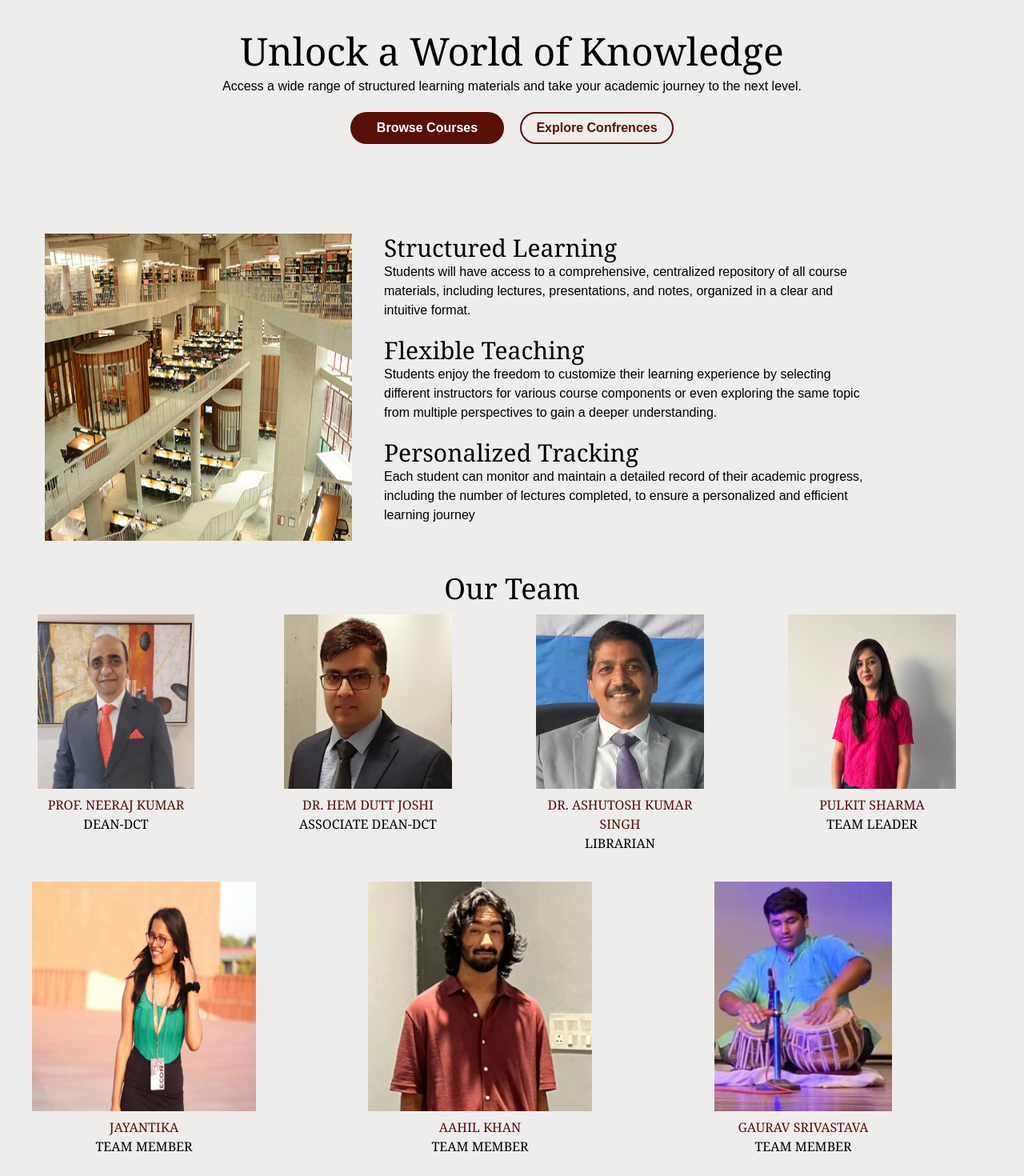
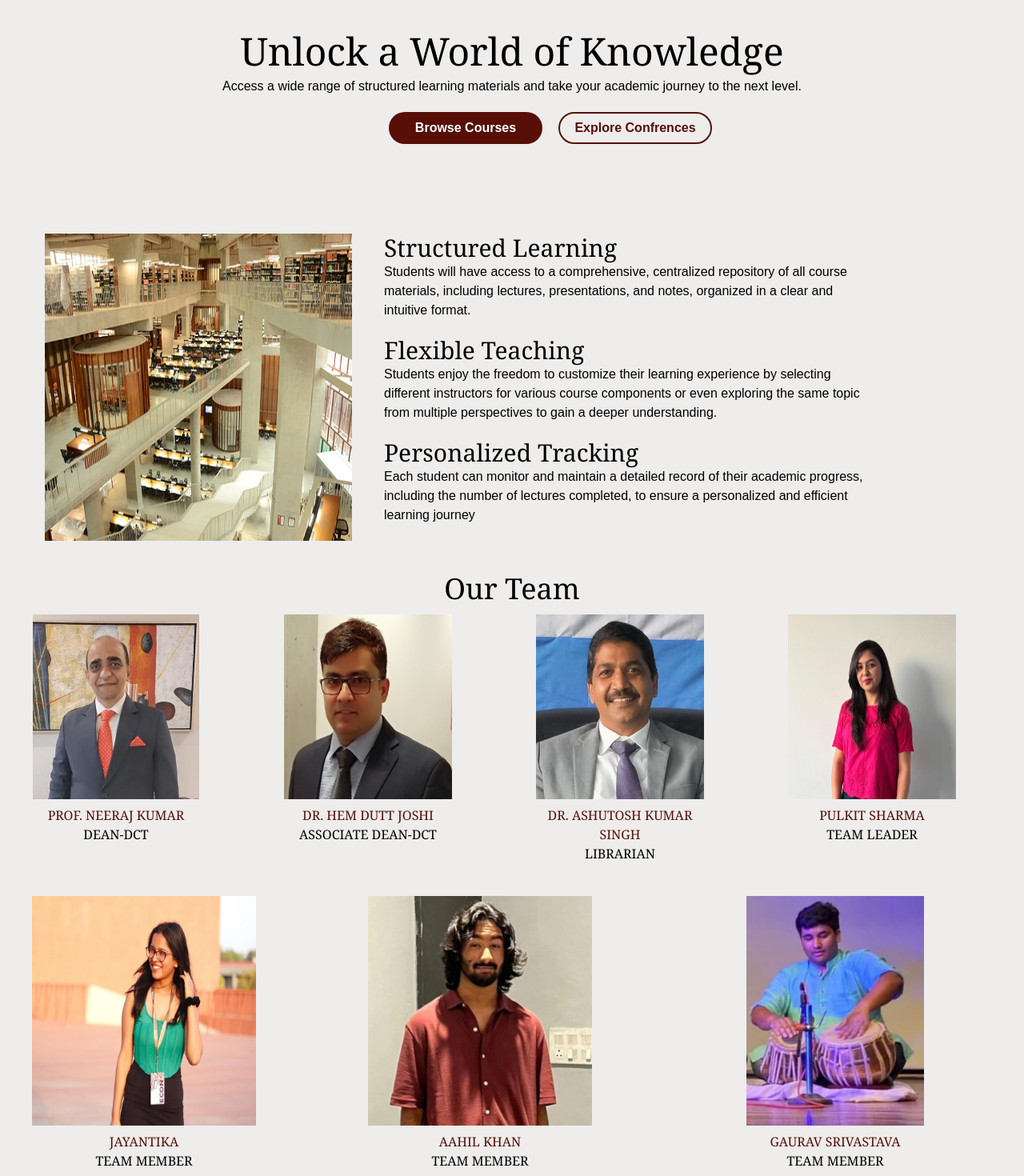
Before and after one commit to Dean-DCT-Thapar/edutube-landing-page, a Next.js app: page / in a window 1280 px wide. Shown: the part 440-1910 px from the top of the page at 80% size. Built offline with nearby package versions, Linux system fonts and the light colour scheme.

Commit message:
minor changes

```diff
--- a/app/page.js
+++ b/app/page.js
@@ -48,7 +48,7 @@ export default function Home() {
         <div>
           <h1 className="text-black sm:text-5xl text-3xl text-center pt-20 font-serif font-medium">Unlock a World of Knowledge</h1>
           <p className="text-black text-center pt-2">Access a wide range of structured learning materials and take your academic journey to the next level.</p>
-          <div className="flex flex-col sm:justify-center ml-18 sm:flex-row">
+          <div className="flex flex-col ml-24 sm:justify-center ml-18 sm:flex-row">
             <button className="text-white bg-[#570f07] h-10 w-48 mt-5 rounded-3xl font-semibold mr-5" onClick={() => alert("Coming Soon!")}>Browse Courses</button>
             <a href="http://www.conferenceranks.com/">
               <button type="button" className="text-[#570f07] mt-5 w-48 h-10 border-2 border-[#570f07] rounded-3xl font-semibold">Explore Confrences</button>
@@ -81,18 +81,18 @@ export default function Home() {
                 <p className="text-center text-[#570f07] font-serif">PROF. NEERAJ KUMAR</p>
                 <p className="text-center font-serif">DEAN-DCT</p>
               </div>
-              <div className="text-black mx-auto w-full -mt-10 opacity-100 transition duration-500 group-hover:opacity-0">
+              <div className="text-black sm:-mt-10 -ml-6 sm:mx-auto w-52 sm:w-full -mt-14 opacity-100 transition duration-500 group-hover:opacity-0">
                 <p className="text-center text-[#570f07] font-serif">PROF. NEERAJ KUMAR</p>
                 <p className="text-center font-serif">DEAN-DCT</p>
               </div>
             </div>
             <div className="w-2/3 mt-3 ml-5 group hover:cursor pointer">
               <img src="/hemdutt.jpg" className="mx-auto h-3/4 transition duration-500 group-hover:opacity-45"/>
-              <div className="text-black w-full relative -top-1/2 left-6 opacity-0 transition duration-500 group-hover:opacity-100">
-                <p className="text-[#570f07] font-serif">DR. HEM DUTT JOSHI</p>
-                <p className="text-cente font-serif">ASSOCIATE DEAN-DCT</p>
+              <div className="text-black w-full relative -top-1/2 sm:left-6 opacity-0 transition duration-500 group-hover:opacity-100">
+                <p className="text-center text-[#570f07] font-serif">DR. HEM DUTT JOSHI</p>
+                <p className="text-center font-serif">ASSOCIATE DEAN-DCT</p>
               </div>
-              <div className="text-black mx-auto w-full -mt-10 opacity-100 transition duration-500 group-hover:opacity-0">
+              <div className="text-black -ml-3 sm:mx-auto sm:w-full w-44 sm:-mt-10 -mt-20 mb-14 opacity-100 transition duration-500 group-hover:opacity-0">
                 <p className="text-center text-[#570f07] font-serif">DR. HEM DUTT JOSHI</p>
                 <p className="text-center font-serif">ASSOCIATE DEAN-DCT</p>
               </div>
@@ -121,7 +121,7 @@ export default function Home() {
             </div>
 
           </div>
-          <div className="grid grid-cols-2 sm:grid-cols-3 gap-0 sm:ml-5 pb-3 mt-0 sm:mt-5">
+          <div className="grid grid-cols-2 sm:grid-cols-3 gap-0 sm:ml-5 mt-0 sm:mt-5">
             <div className="w-2/3 mt-3 ml-5 group hover:cursor pointer">
               <img src="/jia.jpg" className="mx-auto h-3/4 transition duration-500 group-hover:opacity-45"/>
               <div className="text-black w-full relative -top-1/2 left-0 opacity-0 transition duration-500 group-hover:opacity-100">
@@ -144,7 +144,7 @@ export default function Home() {
                 <p className="text-center font-serif">TEAM MEMBER</p>
               </div>
             </div>
-            <div className="w-4/5 mt-3 -ml-6 group hover:cursor pointer">
+            <div className="w-4/5 mt-3 ml-4 group hover:cursor pointer">
               <img src="/gaurav.jpg" className="mx-auto h-3/4 transition duration-500 group-hover:opacity-45"/>
               <div className="text-black w-full relative -top-1/2 left-0 opacity-0 transition duration-500 group-hover:opacity-100">
                 <p className="text-center text-[#570f07] font-serif">GAURAV SRIVASTAVA</p>
@@ -157,7 +157,7 @@ export default function Home() {
             </div>
           </div>
         </div>
-        <div className="mt-5 bg-[#e3e3e3] h-72 hidden sm:block">
+        <div className="mt-5 sm:bg-[#e3e3e3] bg-[#e3e3e3] h-72 hidden sm:block">
           <img className="mx-auto" src="/footerLogo.png" alt="footer"/>
           <ul className="text-black flex flex-row justify-center">
             <li className="mr-3 hover:scale-110 transition-all duration-300"><a href="https://www.thapar.edu/academics">Academics</a></li>
```
